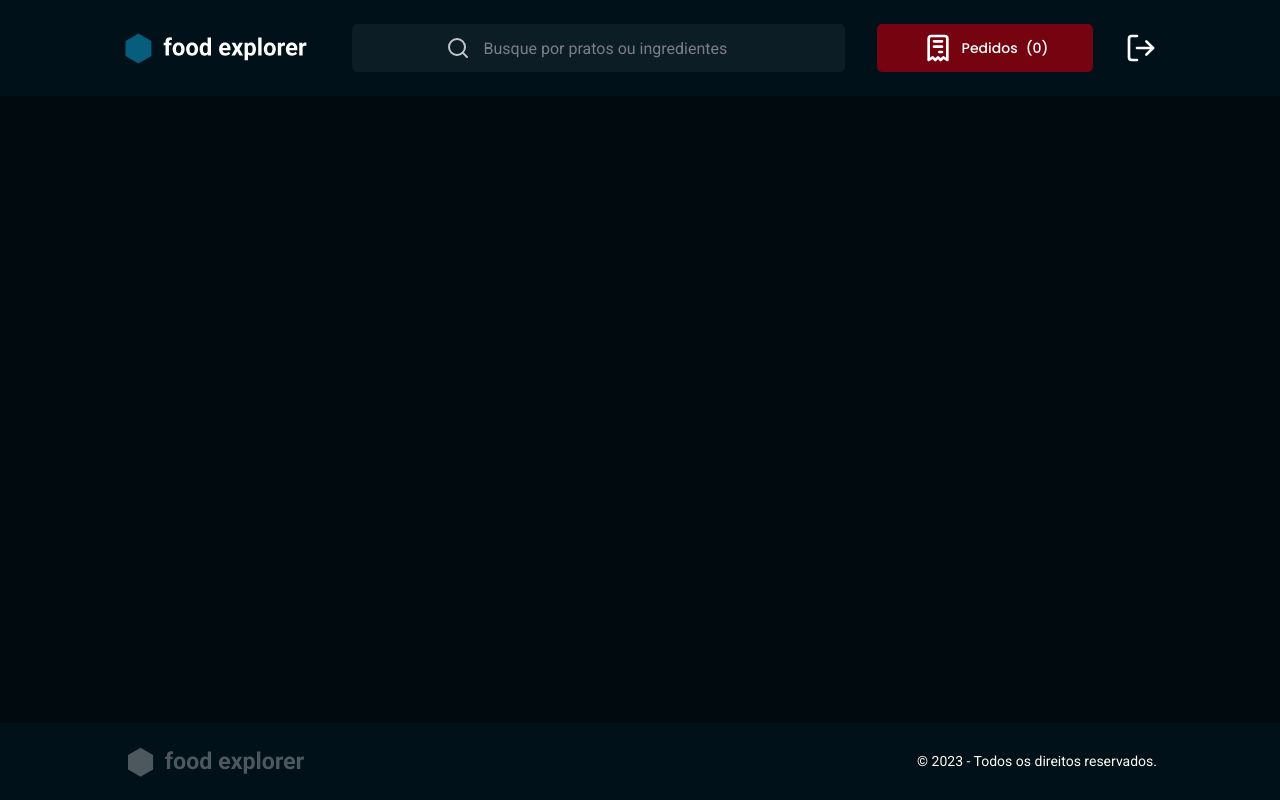
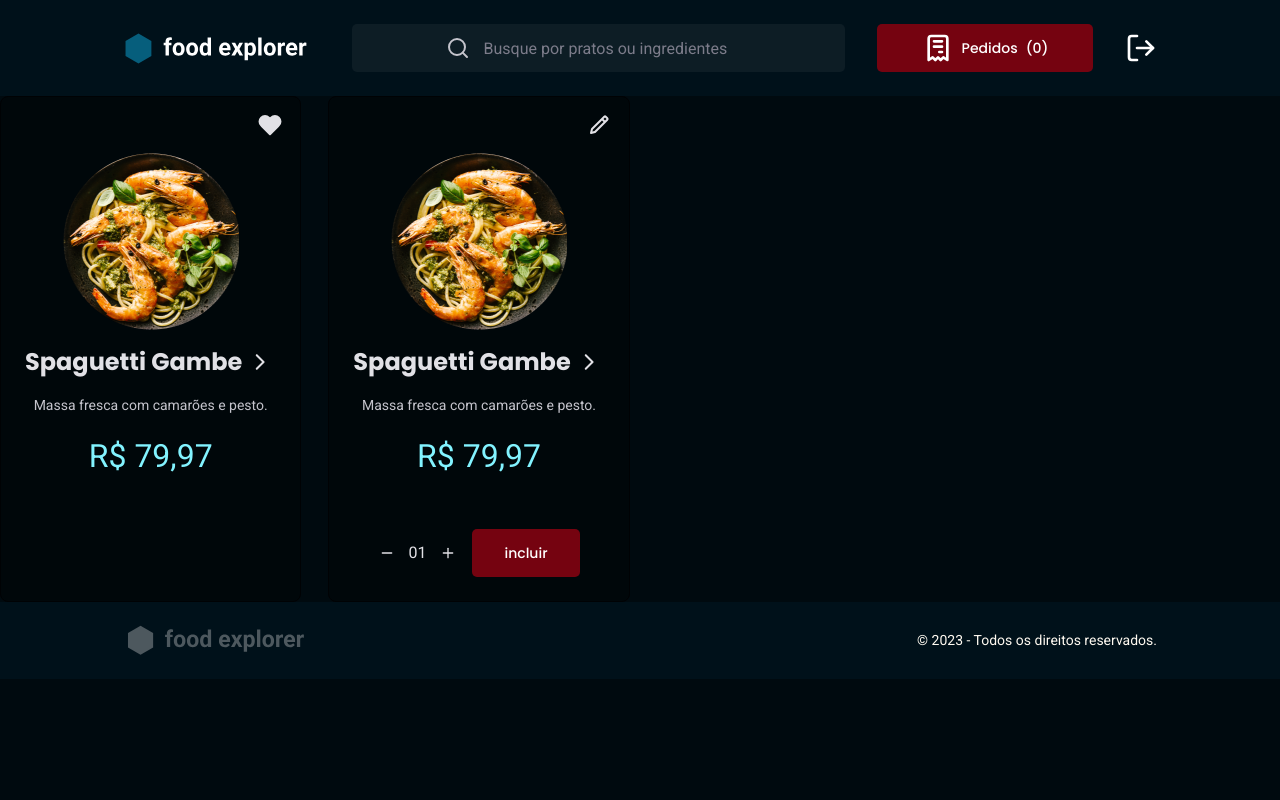
Before and after one commit to madalena-rocha/food-explorer-frontend, a React (Vite) app: page / in a window 1280 px wide. Built offline with nearby package versions, Linux system fonts and the light colour scheme.

Commit message:
:sparkles: add component Food

```diff
--- /dev/null
+++ b/src/components/Food/index.jsx
@@ -0,0 +1,39 @@
+import { BiPencil } from "react-icons/bi";
+import { FiHeart, FiMinus, FiPlus } from "react-icons/fi";
+import { RxCaretRight } from "react-icons/rx";
+
+import theme from "../../styles/theme";
+
+import { Container, Title, Order } from "./styles";
+import { NumberPicker } from '../../components/NumberPicker';
+import { Button } from "../../components/Button";
+
+export function Food({ data, isAdmin, isChecked, ...rest }) {
+  const fillFiHeart = <FiHeart fill={theme.COLORS.GRAY_200} />;
+
+  return (
+    <Container {...rest}>
+      {isAdmin ?
+        <BiPencil /> :
+        isChecked ? fillFiHeart : <FiHeart />
+      }
+
+      <img src={data.src} alt="Imagem do prato." />
+
+      <Title>
+        <h2>{data.title}</h2>
+        <RxCaretRight />
+      </Title>
+
+      <p>{data.description}</p>
+      <span>R$ {data.price}</span>
+
+      {isAdmin &&
+        <Order>
+          <NumberPicker />
+          <Button title="incluir" />
+        </Order>
+      }
+    </Container>
+  );
+}
--- /dev/null
+++ b/src/components/Food/styles.js
@@ -0,0 +1,73 @@
+import styled from "styled-components";
+
+export const Container = styled.div`
+  max-width: 304px;
+  background-color: ${({ theme }) => theme.COLORS.BACKGROUND_900};
+
+  border: 1px solid ${({ theme }) => theme.COLORS.BACKGROUND_200};
+  border-radius: 8px;
+  padding: 24px;
+
+  display: flex;
+  flex-direction: column;
+  align-items: center;
+  gap: 15px;
+
+  position: relative;
+
+  svg {
+    cursor: pointer;
+  }
+
+  > svg {
+    width: 24px;
+    height: 24px;
+
+    color: ${({ theme }) => theme.COLORS.GRAY_200};
+
+    position: absolute;
+    top: 16px;
+    right: 18px;
+  }
+
+  > img {
+    max-width: 176px;
+    margin-top: 31.5px;
+  }
+
+  > p {
+    font-size: 14px;
+    line-height: 160%;
+
+    color: ${({ theme }) => theme.COLORS.GRAY_100};
+  }
+
+  > span {
+    font-size: 32px;
+    line-height: 160%;
+    color: ${({ theme }) => theme.COLORS.LIGHT_BLUE};
+
+    margin-bottom: 31.5px;
+  }
+`;
+
+export const Title = styled.div`
+  display: flex;
+  color: ${({ theme }) => theme.COLORS.GRAY_200};
+
+  > h2 {
+    font-family: "Poppins", sans-serif;
+    font-size: 24px;
+    line-height: 140%;
+  }
+
+  > svg {
+    width: 34px;
+    height: 34px;
+  }
+`;
+
+export const Order = styled.div`
+  display: flex;
+  gap: 16px;
+`;
--- a/src/pages/Home/index.jsx
+++ b/src/pages/Home/index.jsx
@@ -1,13 +1,36 @@
-import { Container } from "./styles";
+import { Container, Dishes } from "./styles";
 
 import { Header } from '../../components/Header';
+import { Food } from "../../components/Food";
 import { Footer } from '../../components/Footer';
+
+import spaguettiGambe from "../../assets/spaguetti-gambe.png";
 
 export function Home() {
   return (
     <Container>
       <Header />
 
+      <Dishes>
+        <Food isChecked
+          data={{
+            src: spaguettiGambe,
+            title: "Spaguetti Gambe",
+            description: "Massa fresca com camarões e pesto.",
+            price: "79,97",
+          }}
+        />
+
+        <Food isAdmin
+          data={{
+            src: spaguettiGambe,
+            title: "Spaguetti Gambe",
+            description: "Massa fresca com camarões e pesto.",
+            price: "79,97",
+          }}
+        />
+      </Dishes>
+
       <Footer />
     </Container>
   );
--- a/src/pages/Home/styles.js
+++ b/src/pages/Home/styles.js
@@ -1,3 +1,11 @@
 import styled from "styled-components";
 
-export const Container = styled.div``;
+export const Container = styled.div`
+  position: relative;
+  padding-bottom: 77px;
+`;
+
+export const Dishes = styled.div`
+  display: flex;
+  gap: 27px;
+`;
```
Also changed, not shown: src/assets/spaguetti-gambe.png (added).
